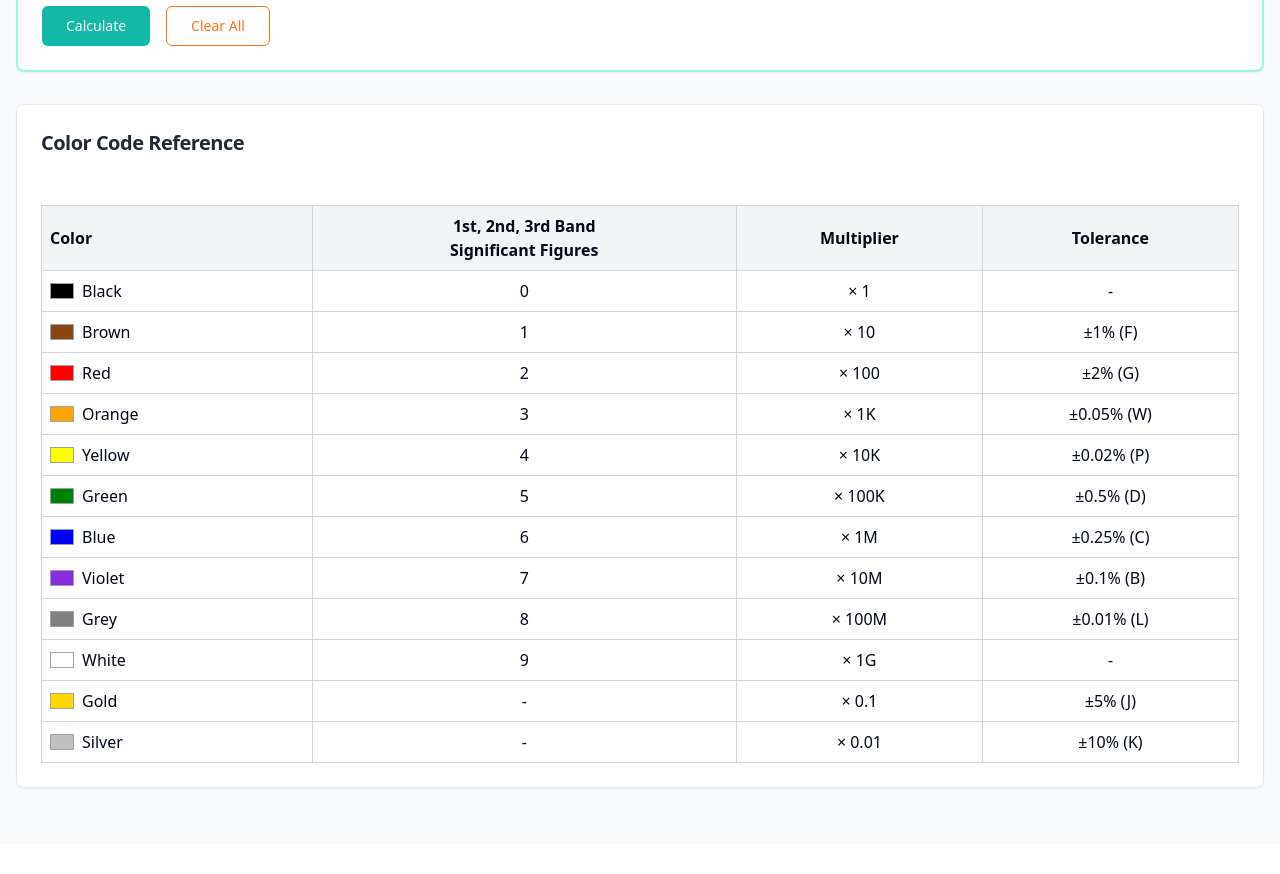
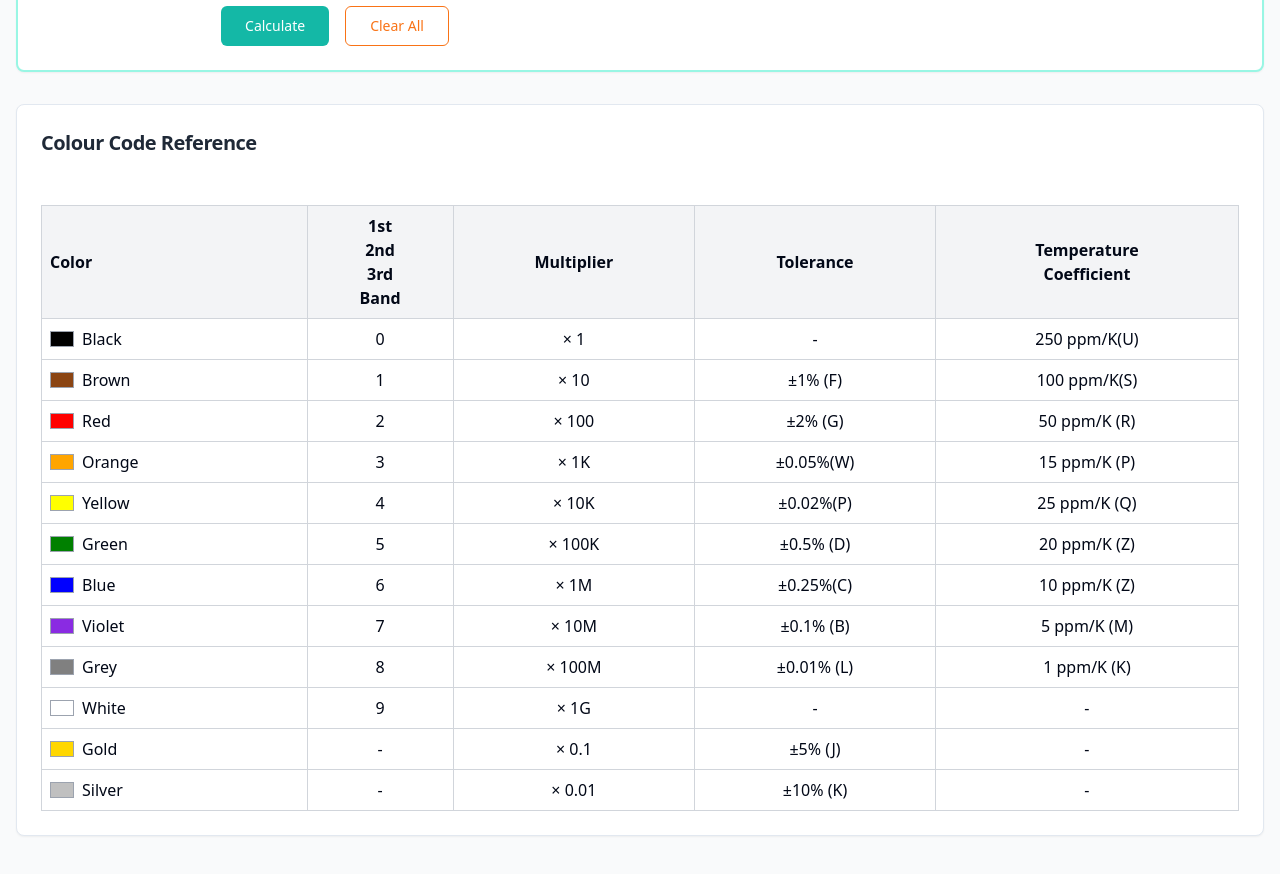
Before and after one commit to sreenivasanp-ops/Calculator_SEO_Pages, a React (Vite) app: page /resistors in a window 1280 px wide. Shown: the part 660-1534 px from the top of the page. Before the commit the page ends 1504 px from the top, so only its background shows below. Built offline with nearby package versions, Linux system fonts and the light colour scheme.

Commit message:
Refactor: Update resistor mockup and color code
- Changed the shape of the resistor mockup to match the uploaded image.
- Updated the color code reference image.
- Aligned "Calculate" and "Clear all" CTAs to the center.

```diff
--- a/src/pages/Resistors.tsx
+++ b/src/pages/Resistors.tsx
@@ -1,4 +1,3 @@
-
 import Header from '@/components/Header';
 import { Card, CardContent, CardHeader, CardTitle } from '@/components/ui/card';
 import { Button } from '@/components/ui/button';
@@ -126,29 +125,29 @@ const Resistors = () => {
 
     return (
       <div className="flex justify-center mt-6 mb-4">
-        <svg width="300" height="80" viewBox="0 0 300 80">
-          {/* Resistor body */}
-          <rect x="50" y="25" width="200" height="30" fill="#F5E6D3" stroke="#D4B896" strokeWidth="1" rx="15"/>
+        <svg width="400" height="120" viewBox="0 0 400 120">
+          {/* Wire leads */}
+          <line x1="0" y1="60" x2="80" y2="60" stroke="#666" strokeWidth="4"/>
+          <line x1="320" y1="60" x2="400" y2="60" stroke="#666" strokeWidth="4"/>
 
-          {/* Wire leads */}
-          <line x1="0" y1="40" x2="50" y2="40" stroke="#666" strokeWidth="3"/>
-          <line x1="250" y1="40" x2="300" y2="40" stroke="#666" strokeWidth="3"/>
+          {/* Resistor body - rounded cylindrical shape */}
+          <ellipse cx="200" cy="60" rx="120" ry="30" fill="#F5E6D3" stroke="#D4B896" strokeWidth="2"/>
 
           {/* Color bands */}
           {bands.map((color, index) => {
-            let x = 70 + (index * 25);
-            if (numberOfBands === '4' && index === 3) x = 220; // Tolerance band spacing for 4-band
-            if (numberOfBands === '5' && index === 4) x = 220; // Tolerance band spacing for 5-band
-            if (numberOfBands === '6' && index === 4) x = 210; // Tolerance band spacing for 6-band
-            if (numberOfBands === '6' && index === 5) x = 230; // Temperature coefficient spacing for 6-band
+            let x = 120 + (index * 20);
+            if (numberOfBands === '4' && index === 3) x = 260; // Tolerance band spacing for 4-band
+            if (numberOfBands === '5' && index === 4) x = 260; // Tolerance band spacing for 5-band
+            if (numberOfBands === '6' && index === 4) x = 250; // Tolerance band spacing for 6-band
+            if (numberOfBands === '6' && index === 5) x = 270; // Temperature coefficient spacing for 6-band
 
             return (
-              <rect
+              <ellipse
                 key={index}
-                x={x}
-                y="25"
-                width="8"
-                height="30"
+                cx={x}
+                cy="60"
+                rx="8"
+                ry="30"
                 fill={color}
                 stroke={color === '#FFFFFF' ? '#000' : 'none'}
                 strokeWidth={color === '#FFFFFF' ? '1' : '0'}
@@ -285,7 +284,7 @@ const Resistors = () => {
                   </div>
                 )}
 
-                <div className="flex gap-4 pt-4">
+                <div className="flex justify-center gap-4 pt-4">
                   <Button
                     onClick={calculateResistor}
                     className="bg-teal-500 hover:bg-teal-600 text-white px-6"
@@ -336,7 +335,7 @@ const Resistors = () => {
         {/* Color Code Reference Chart */}
         <Card className="mb-6 sm:mb-8">
           <CardHeader className="p-3 sm:p-6">
-            <CardTitle className="text-lg sm:text-xl text-gray-800">Color Code Reference</CardTitle>
+            <CardTitle className="text-lg sm:text-xl text-gray-800">Colour Code Reference</CardTitle>
           </CardHeader>
           <CardContent className="p-3 sm:p-6">
             <div className="overflow-x-auto">
@@ -344,32 +343,133 @@ const Resistors = () => {
                 <thead>
                   <tr className="bg-gray-100">
                     <th className="border border-gray-300 p-2 text-left">Color</th>
-                    <th className="border border-gray-300 p-2 text-center">1st, 2nd, 3rd Band<br/>Significant Figures</th>
+                    <th className="border border-gray-300 p-2 text-center">1st<br/>2nd<br/>3rd<br/>Band</th>
                     <th className="border border-gray-300 p-2 text-center">Multiplier</th>
                     <th className="border border-gray-300 p-2 text-center">Tolerance</th>
+                    <th className="border border-gray-300 p-2 text-center">Temperature<br/>Coefficient</th>
                   </tr>
                 </thead>
                 <tbody>
-                  {Object.keys(colorValues).map(color => (
-                    <tr key={color}>
+                  <tr>
                     <td className="border border-gray-300 p-2">
                       <div className="flex items-center gap-2">
-                          <div
-                            className="w-6 h-4 border border-gray-400"
-                            style={{ backgroundColor: colorValues[color].color }}
-                          ></div>
-                          {color}
+                        <div className="w-6 h-4 border border-gray-400" style={{ backgroundColor: '#000000' }}></div>
+                        Black
                       </div>
                     </td>
-                      <td className="border border-gray-300 p-2 text-center">{colorValues[color].value}</td>
-                      <td className="border border-gray-300 p-2 text-center">
-                        {multiplierValues[color] ? multiplierValues[color].label : '-'}
+                    <td className="border border-gray-300 p-2 text-center">0</td>
+                    <td className="border border-gray-300 p-2 text-center">× 1</td>
+                    <td className="border border-gray-300 p-2 text-center">-</td>
+                    <td className="border border-gray-300 p-2 text-center">250 ppm/K(U)</td>
+                  </tr>
+                  <tr>
+                    <td className="border border-gray-300 p-2">
+                      <div className="flex items-center gap-2">
+                        <div className="w-6 h-4 border border-gray-400" style={{ backgroundColor: '#8B4513' }}></div>
+                        Brown
+                      </div>
                     </td>
-                      <td className="border border-gray-300 p-2 text-center">
-                        {toleranceValues[color] || '-'}
+                    <td className="border border-gray-300 p-2 text-center">1</td>
+                    <td className="border border-gray-300 p-2 text-center">× 10</td>
+                    <td className="border border-gray-300 p-2 text-center">±1% (F)</td>
+                    <td className="border border-gray-300 p-2 text-center">100 ppm/K(S)</td>
+                  </tr>
+                  <tr>
+                    <td className="border border-gray-300 p-2">
+                      <div className="flex items-center gap-2">
+                        <div className="w-6 h-4 border border-gray-400" style={{ backgroundColor: '#FF0000' }}></div>
+                        Red
+                      </div>
                     </td>
+                    <td className="border border-gray-300 p-2 text-center">2</td>
+                    <td className="border border-gray-300 p-2 text-center">× 100</td>
+                    <td className="border border-gray-300 p-2 text-center">±2% (G)</td>
+                    <td className="border border-gray-300 p-2 text-center">50 ppm/K (R)</td>
                   </tr>
-                  ))}
+                  <tr>
+                    <td className="border border-gray-300 p-2">
+                      <div className="flex items-center gap-2">
+                        <div className="w-6 h-4 border border-gray-400" style={{ backgroundColor: '#FFA500' }}></div>
+                        Orange
+                      </div>
+                    </td>
+                    <td className="border border-gray-300 p-2 text-center">3</td>
+                    <td className="border border-gray-300 p-2 text-center">× 1K</td>
+                    <td className="border border-gray-300 p-2 text-center">±0.05%(W)</td>
+                    <td className="border border-gray-300 p-2 text-center">15 ppm/K (P)</td>
+                  </tr>
+                  <tr>
+                    <td className="border border-gray-300 p-2">
+                      <div className="flex items-center gap-2">
+                        <div className="w-6 h-4 border border-gray-400" style={{ backgroundColor: '#FFFF00' }}></div>
+                        Yellow
+                      </div>
+                    </td>
+                    <td className="border border-gray-300 p-2 text-center">4</td>
+                    <td className="border border-gray-300 p-2 text-center">× 10K</td>
+                    <td className="border border-gray-300 p-2 text-center">±0.02%(P)</td>
+                    <td className="border border-gray-300 p-2 text-center">25 ppm/K (Q)</td>
+                  </tr>
+                  <tr>
+                    <td className="border border-gray-300 p-2">
+                      <div className="flex items-center gap-2">
+                        <div className="w-6 h-4 border border-gray-400" style={{ backgroundColor: '#008000' }}></div>
+                        Green
+                      </div>
+                    </td>
+                    <td className="border border-gray-300 p-2 text-center">5</td>
+                    <td className="border border-gray-300 p-2 text-center">× 100K</td>
+                    <td className="border border-gray-300 p-2 text-center">±0.5% (D)</td>
+                    <td className="border border-gray-300 p-2 text-center">20 ppm/K (Z)</td>
+                  </tr>
+                  <tr>
+                    <td className="border border-gray-300 p-2">
+                      <div className="flex items-center gap-2">
+                        <div className="w-6 h-4 border border-gray-400" style={{ backgroundColor: '#0000FF' }}></div>
+                        Blue
+                      </div>
+                    </td>
+                    <td className="border border-gray-300 p-2 text-center">6</td>
+                    <td className="border border-gray-300 p-2 text-center">× 1M</td>
+                    <td className="border border-gray-300 p-2 text-center">±0.25%(C)</td>
+                    <td className="border border-gray-300 p-2 text-center">10 ppm/K (Z)</td>
+                  </tr>
+                  <tr>
+                    <td className="border border-gray-300 p-2">
+                      <div className="flex items-center gap-2">
+                        <div className="w-6 h-4 border border-gray-400" style={{ backgroundColor: '#8A2BE2' }}></div>
+                        Violet
+                      </div>
+                    </td>
+                    <td className="border border-gray-300 p-2 text-center">7</td>
+                    <td className="border border-gray-300 p-2 text-center">× 10M</td>
+                    <td className="border border-gray-300 p-2 text-center">±0.1% (B)</td>
+                    <td className="border border-gray-300 p-2 text-center">5 ppm/K (M)</td>
+                  </tr>
+                  <tr>
+                    <td className="border border-gray-300 p-2">
+                      <div className="flex items-center gap-2">
+                        <div className="w-6 h-4 border border-gray-400" style={{ backgroundColor: '#808080' }}></div>
+                        Grey
+                      </div>
+                    </td>
+                    <td className="border border-gray-300 p-2 text-center">8</td>
+                    <td className="border border-gray-300 p-2 text-center">× 100M</td>
+                    <td className="border border-gray-300 p-2 text-center">±0.01% (L)</td>
+                    <td className="border border-gray-300 p-2 text-center">1 ppm/K (K)</td>
+                  </tr>
+                  <tr>
+                    <td className="border border-gray-300 p-2">
+                      <div className="flex items-center gap-2">
+                        <div className="w-6 h-4 border border-gray-400" style={{ backgroundColor: '#FFFFFF' }}></div>
+                        White
+                      </div>
+                    </td>
+                    <td className="border border-gray-300 p-2 text-center">9</td>
+                    <td className="border border-gray-300 p-2 text-center">× 1G</td>
+                    <td className="border border-gray-300 p-2 text-center">-</td>
+                    <td className="border border-gray-300 p-2 text-center">-</td>
+                  </tr>
                   <tr>
                     <td className="border border-gray-300 p-2">
                       <div className="flex items-center gap-2">
@@ -380,6 +480,7 @@ const Resistors = () => {
                     <td className="border border-gray-300 p-2 text-center">-</td>
                     <td className="border border-gray-300 p-2 text-center">× 0.1</td>
                     <td className="border border-gray-300 p-2 text-center">±5% (J)</td>
+                    <td className="border border-gray-300 p-2 text-center">-</td>
                   </tr>
                   <tr>
                     <td className="border border-gray-300 p-2">
@@ -391,6 +492,7 @@ const Resistors = () => {
                     <td className="border border-gray-300 p-2 text-center">-</td>
                     <td className="border border-gray-300 p-2 text-center">× 0.01</td>
                     <td className="border border-gray-300 p-2 text-center">±10% (K)</td>
+                    <td className="border border-gray-300 p-2 text-center">-</td>
                   </tr>
                 </tbody>
               </table>
```
Lines whose indentation alone changed are shown as unchanged.
